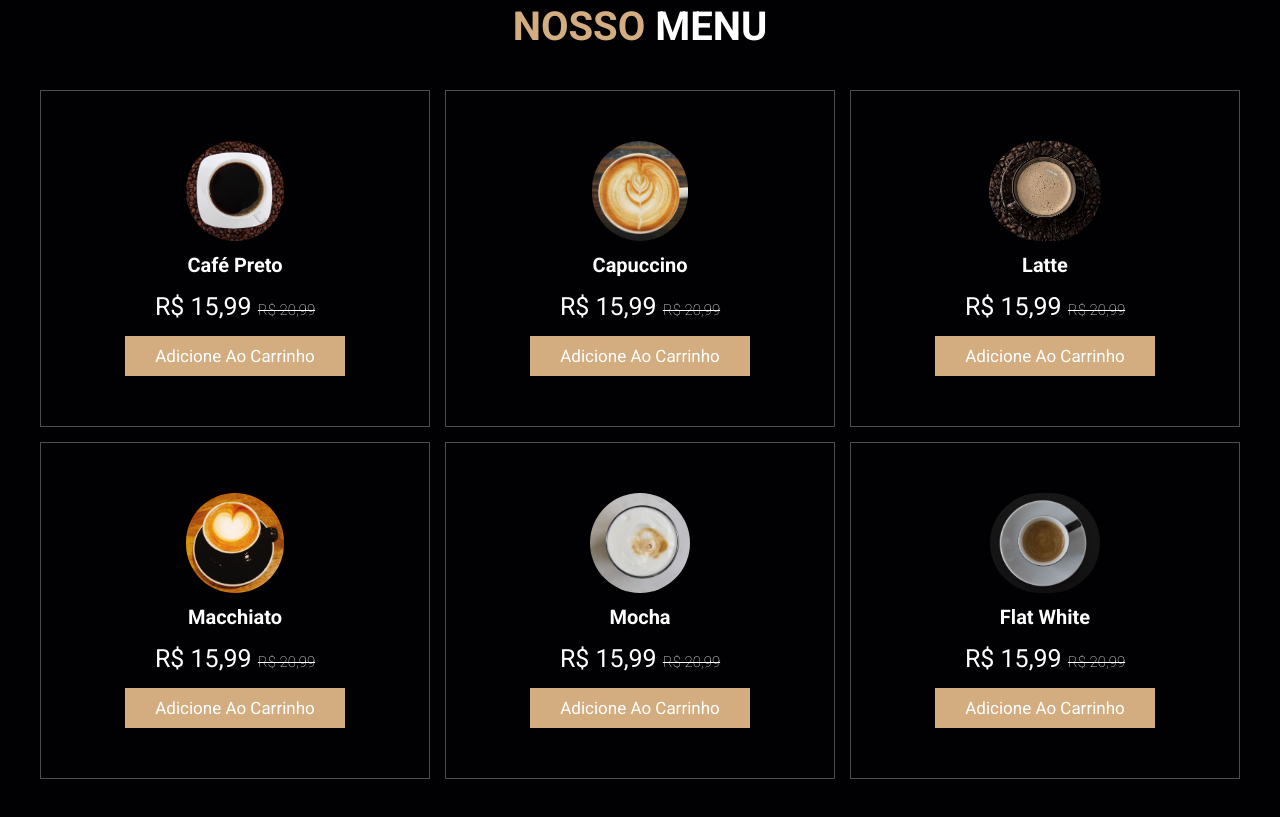
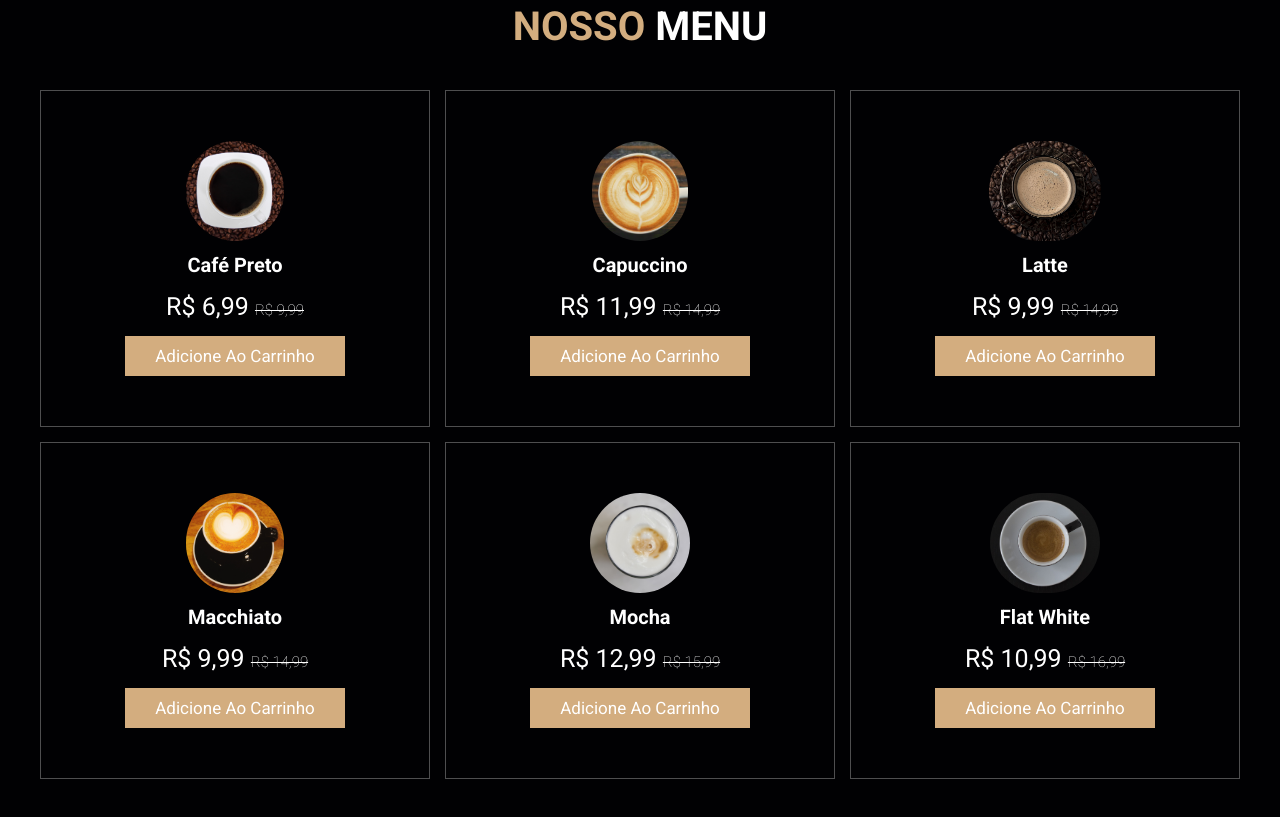
Before and after one commit to DevysonSilva/responsive-landing-page, a plain HTML site: page index.html in a window 1280 px wide. Shown: the part 1435-2252 px from the top of the page. Drawn offline with Linux system fonts and the light colour scheme.

Commit message:
correção dos preços do menu e título.

```diff
--- a/index.html
+++ b/index.html
@@ -61,7 +61,7 @@
 
     <div class="content">
 
-      <h1>CODE COM O MELHOR CAFÉ DA REGIÃO</h1>
+      <h1>Café Que Aquece a Alma e o Coração</h1>
       <p>Desfrute dos melhores cafés artesanais da região enquanto trabalha ou relaxa. Conheça nosso menu completo e ambiente acolhedor.</p>
       <a href="#" class="btn">Pegue o Seu Agora</a>
 
@@ -113,7 +113,7 @@
 
      <div class="price">
 
-       R$ 15,99 <span>R$ 20,99</span>
+       R$ 6,99 <span>R$ 9,99</span>
 
        </div>
 
@@ -128,7 +128,7 @@
 
      <div class="price">
 
-       R$ 15,99 <span>R$ 20,99</span>
+       R$ 11,99 <span>R$ 14,99</span>
 
        </div>
 
@@ -143,7 +143,7 @@
 
   <div class="price">
 
-    R$ 15,99 <span>R$ 20,99</span>
+    R$ 9,99 <span>R$ 14,99</span>
 
   </div>
 
@@ -158,7 +158,7 @@
 
   <div class="price">
 
-    R$ 15,99 <span>R$ 20,99</span>
+    R$ 9,99 <span>R$ 14,99</span>
 
   </div>
 
@@ -173,7 +173,7 @@
 
   <div class="price">
 
-    R$ 15,99 <span>R$ 20,99</span>
+    R$ 12,99 <span>R$ 15,99</span>
 
   </div>
 
@@ -188,7 +188,7 @@
 
   <div class="price">
 
-    R$ 15,99 <span>R$ 20,99</span>
+    R$ 10,99 <span>R$ 16,99</span>
 
   </div>
 
```
